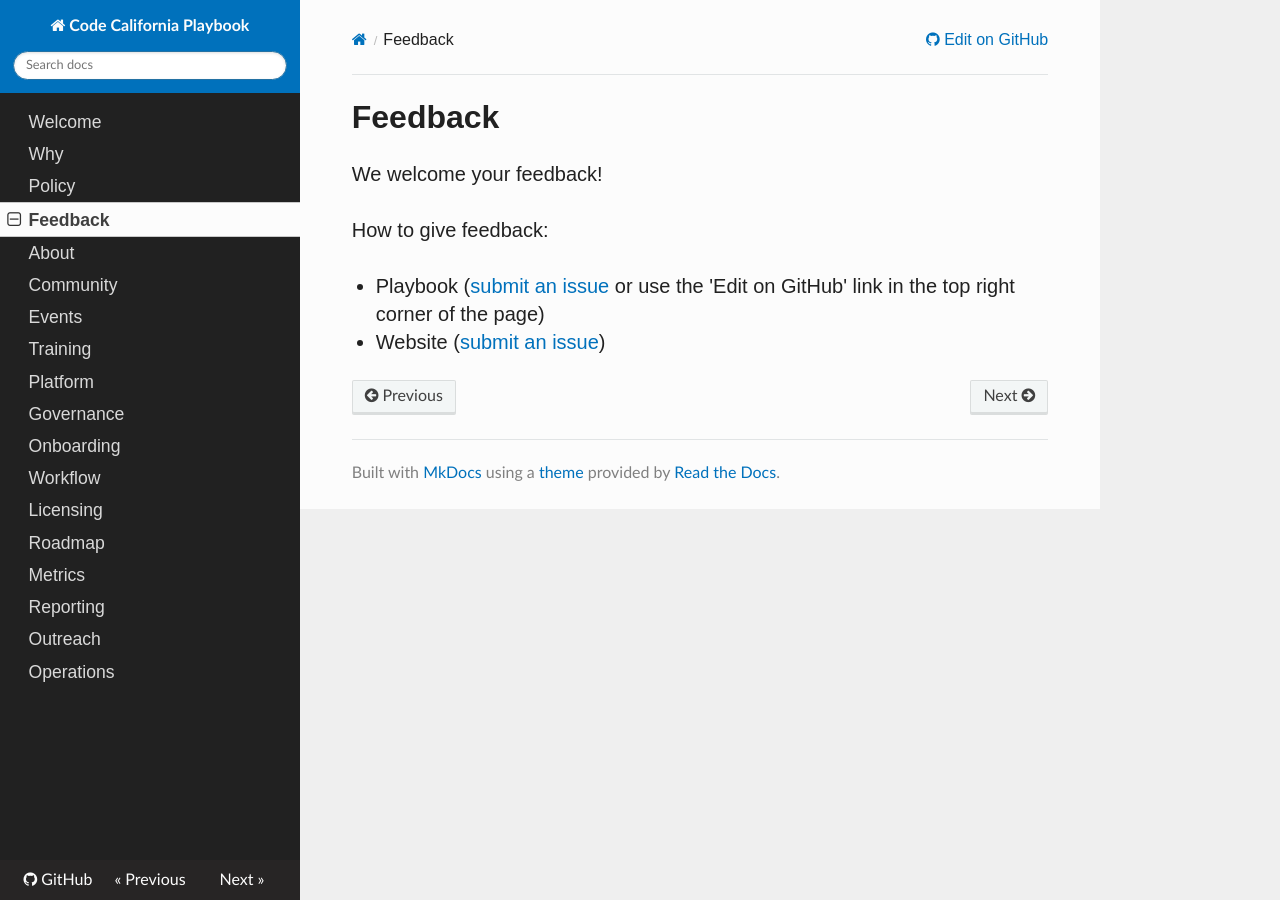
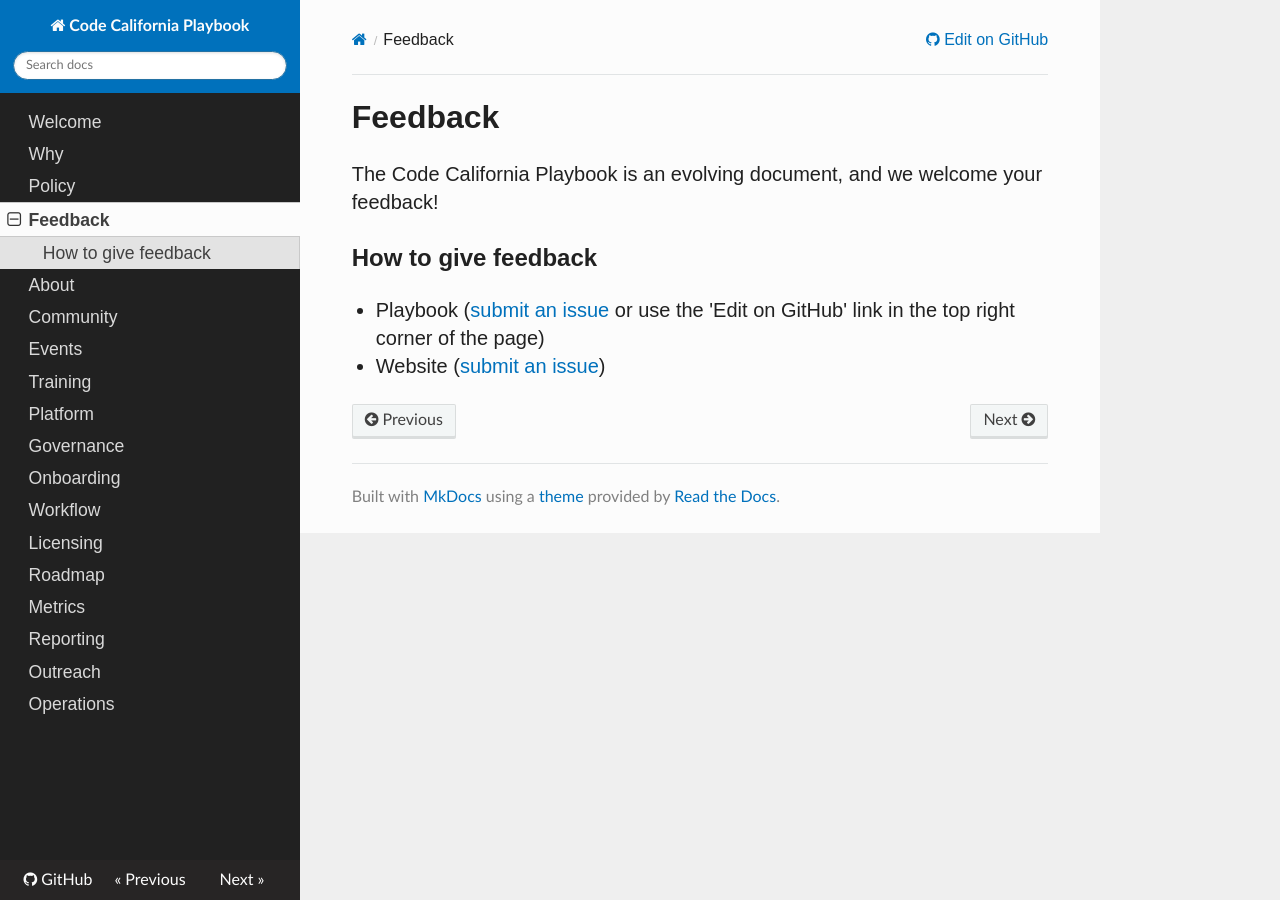
Before and after one commit to CA-CODE-Works/playbook, an MkDocs documentation site: the page built from docs/feedback.md, in a window 1280 px wide. Built offline with MkDocs 1.6.1, drawn with Linux system fonts in a browser that asks for light colours; nearby versions of some CDN libraries; old or Windows-style settings are respelled for this version of MkDocs.

Commit message:
Update feedback.md

```diff
--- a/docs/feedback.md
+++ b/docs/feedback.md
@@ -1,8 +1,8 @@
 # Feedback
 
-We welcome your feedback!
+The Code California Playbook is an evolving document, and we welcome your feedback!
 
-How to give feedback:
+## How to give feedback
 
 * Playbook ([submit an issue](https://github.com/cagov/playbook/issues) or use the 'Edit on GitHub' link in the top right corner of the page)
 * Website ([submit an issue](https://github.com/cagov/codeCAgov/issues))
```
